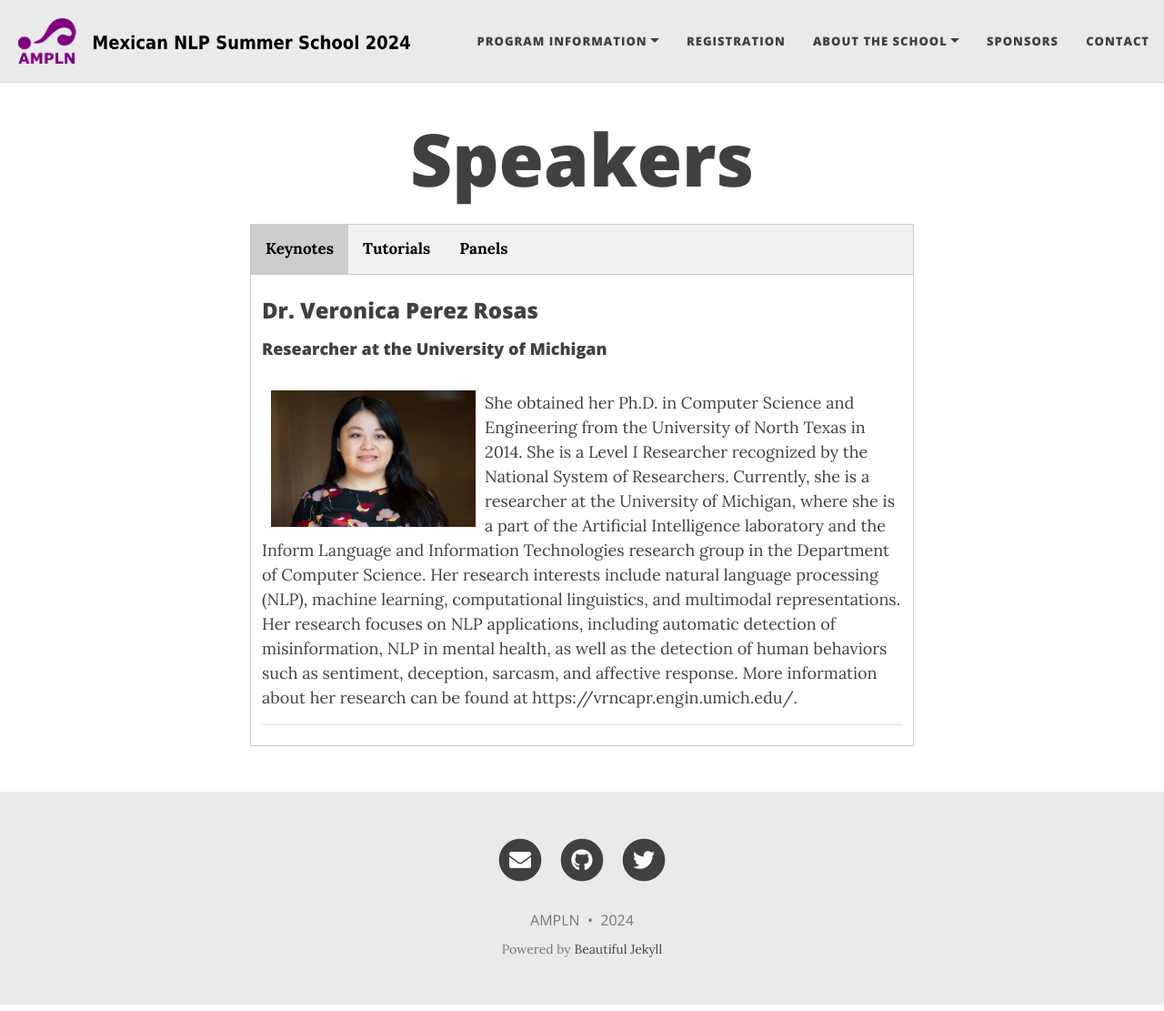
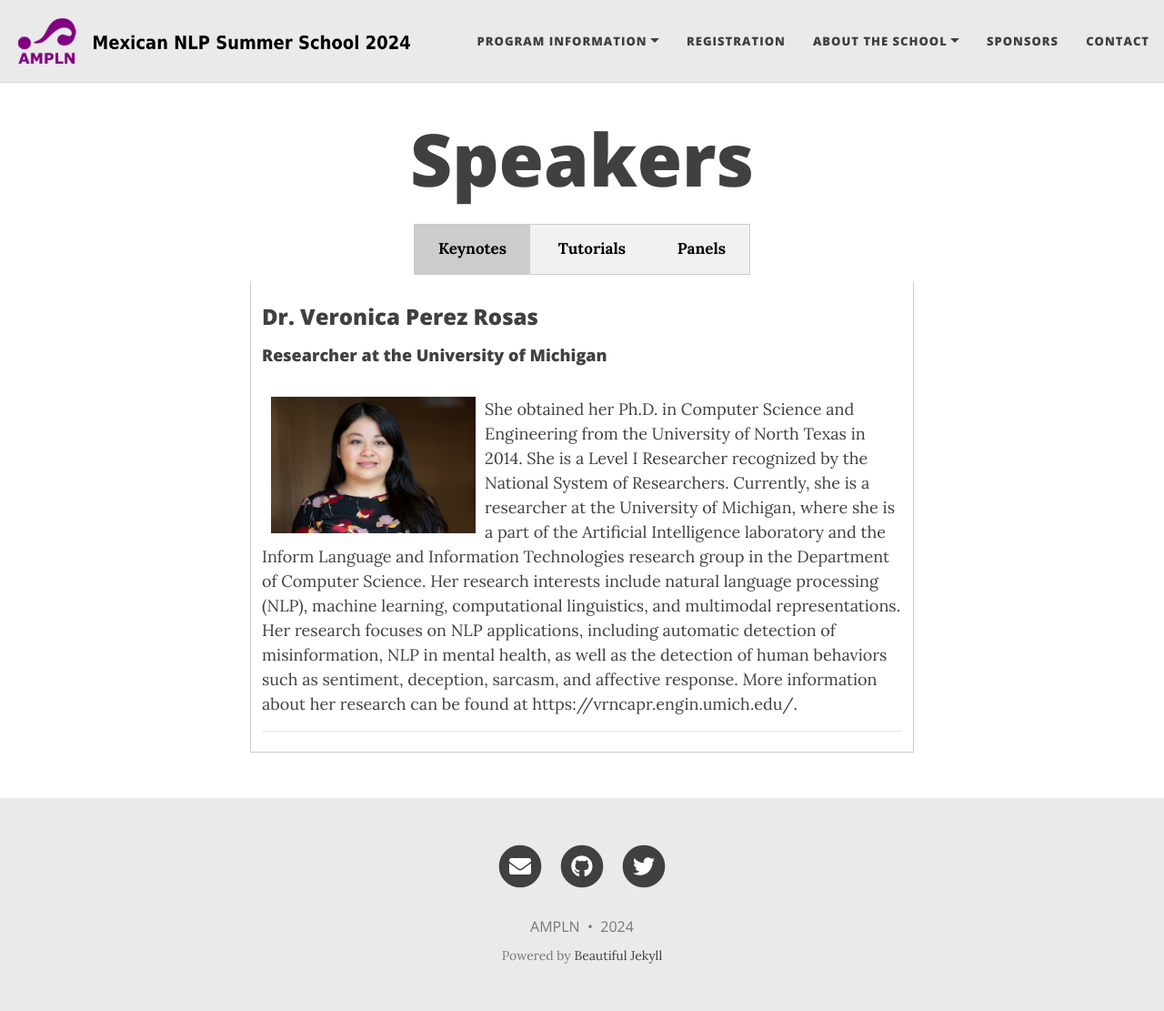
Before and after one commit to ampln/escuelaverano2024, a Jekyll site: the page built from speakers.md, in a window 1280 px wide and 1111 px high. Shown: the whole window at 91% size. Built offline with Jekyll 4.4.1, drawn with Linux system fonts in a browser that asks for light colours; nearby versions of some CDN libraries.

Commit message:
updates speakers

```diff
--- a/assets/css/beautifuljekyll.css
+++ b/assets/css/beautifuljekyll.css
@@ -994,8 +994,15 @@ pre {
 }
 
 
+/* Wrapper around tab buttons to center them */
+.tab-wrapper {
+  text-align: center;
+}
+
 /* Style the tab */
 .tab {
+  display: inline-block;
+  margin: 0 auto;
   overflow: hidden;
   border: 1px solid #ccc;
   background-color: #f1f1f1;
@@ -1004,12 +1011,11 @@ pre {
 /* Style the buttons inside the tab */
 .tab button {
   background-color: inherit;
-  float: left;
   border: none;
   outline: none;
   cursor: pointer;
-  padding: 14px 16px;
-  transition: 0.3s;
+  padding: 14px 26px;
+  transition: 0.5s;
   font-size: 17px;
 }
 
--- a/speakers.md
+++ b/speakers.md
@@ -14,11 +14,14 @@ css: "/assets/css/index.css"
 
 <!-- Should eventually separate in tutorials/panelists/etc -->
 
-<div class="tab">
-  <button class="tablinks" onclick="openSection(event, 'Keynotes')"  id="defaultOpen"><strong>Keynotes</strong></button>
-  <button class="tablinks" onclick="openSection(event, 'Tutorials')"><strong>Tutorials</strong></button>
-  <button class="tablinks" onclick="openSection(event, 'Panels')"><strong>Panels</strong></button>
+<div class="tab-wrapper">
+	<div class="tab">
+	<button class="tablinks" onclick="openSection(event, 'Keynotes')"  id="defaultOpen"><strong>Keynotes</strong></button>
+	<button class="tablinks" onclick="openSection(event, 'Tutorials')"><strong>Tutorials</strong></button>
+	<button class="tablinks" onclick="openSection(event, 'Panels')"><strong>Panels</strong></button>
+	</div>
 </div>
+
 
 <!-- Section 1: Biography -->
 <div id="Tutorials" class="tabcontent">
```
Also changed, not shown: 2 other files.
